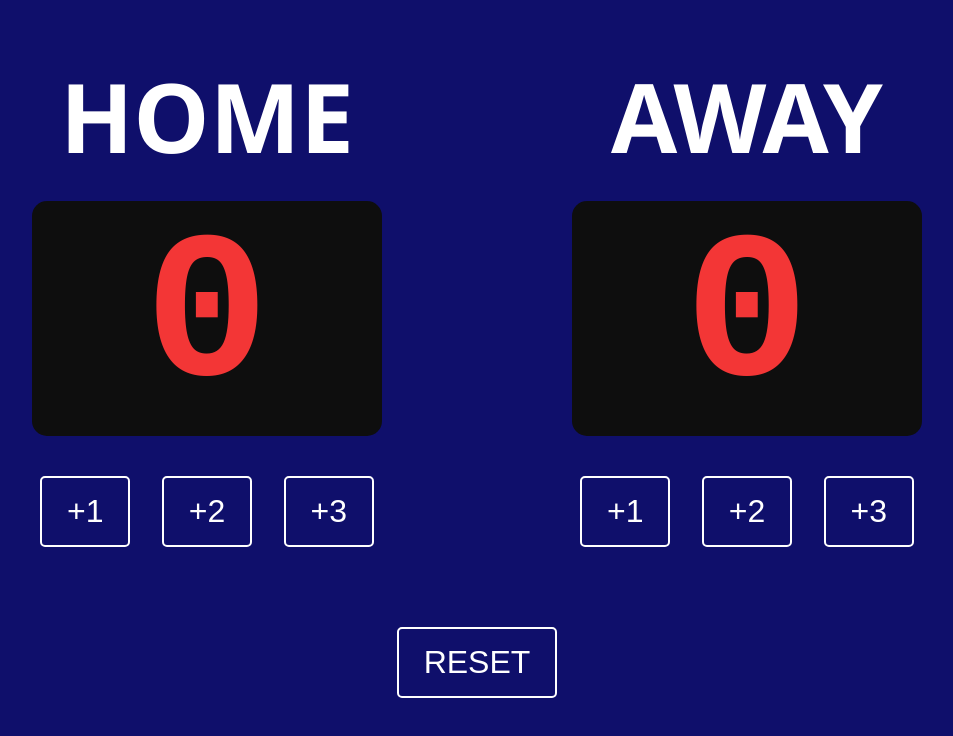
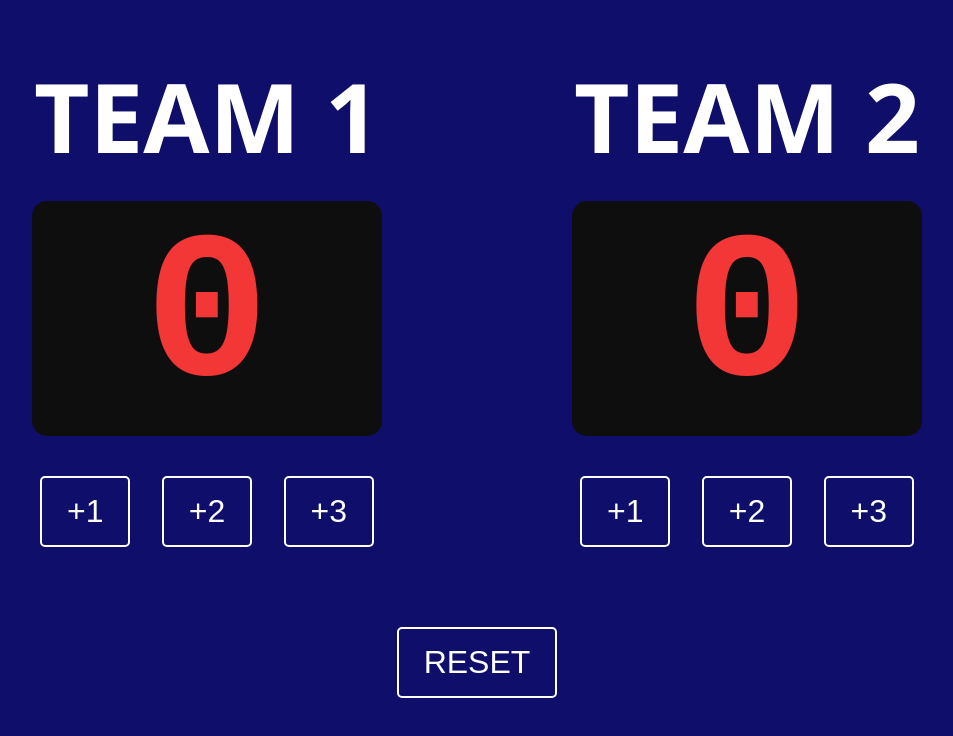
Before and after one commit to swastikpayak/02.-Solo-Project---Basketball-Scoreboard, a website built with Vite: page index.html in a window 1280 px wide. Shown: the whole page, without its empty margins (163-1116 px from the left). Built offline with nearby package versions, Linux system fonts and the light colour scheme.

Commit message:
Change team names from HOME/AWAY to TEAM 1/2

```diff
--- a/index.html
+++ b/index.html
@@ -5,7 +5,7 @@
     <body>
         <div class="container">
                 <div>
-                    <h3>HOME</h3>
+                    <h3>TEAM 1</h3>
                     <h1 id="home-score">0</h1>
                     <div class="home-button">
                         <button id="home-add-one" onclick="addOneHome()">+1</button>
@@ -14,7 +14,7 @@
                     </div>
                 </div>
                 <div>
-                    <h3>AWAY</h3>
+                    <h3>TEAM 2</h3>
                     <h1 id="away-score">0</h1>
                     <div class="away-button">
                         <button id="away-add-one" onclick="addOneAway()">+1</button>
```
